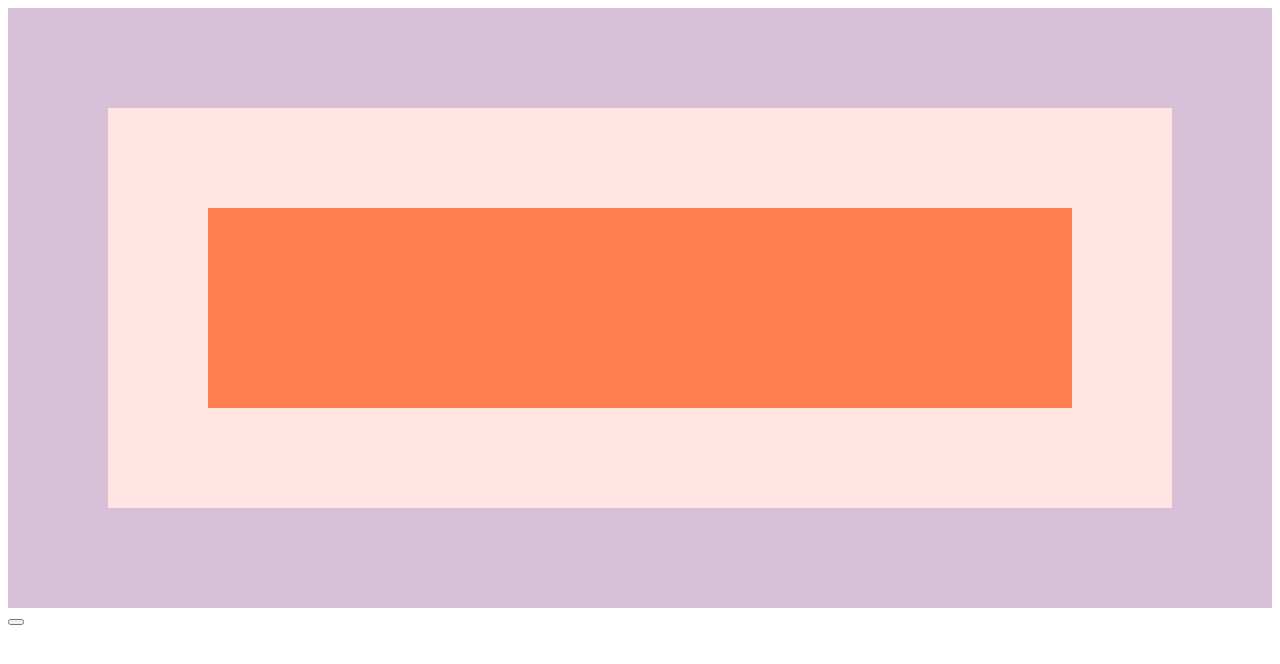
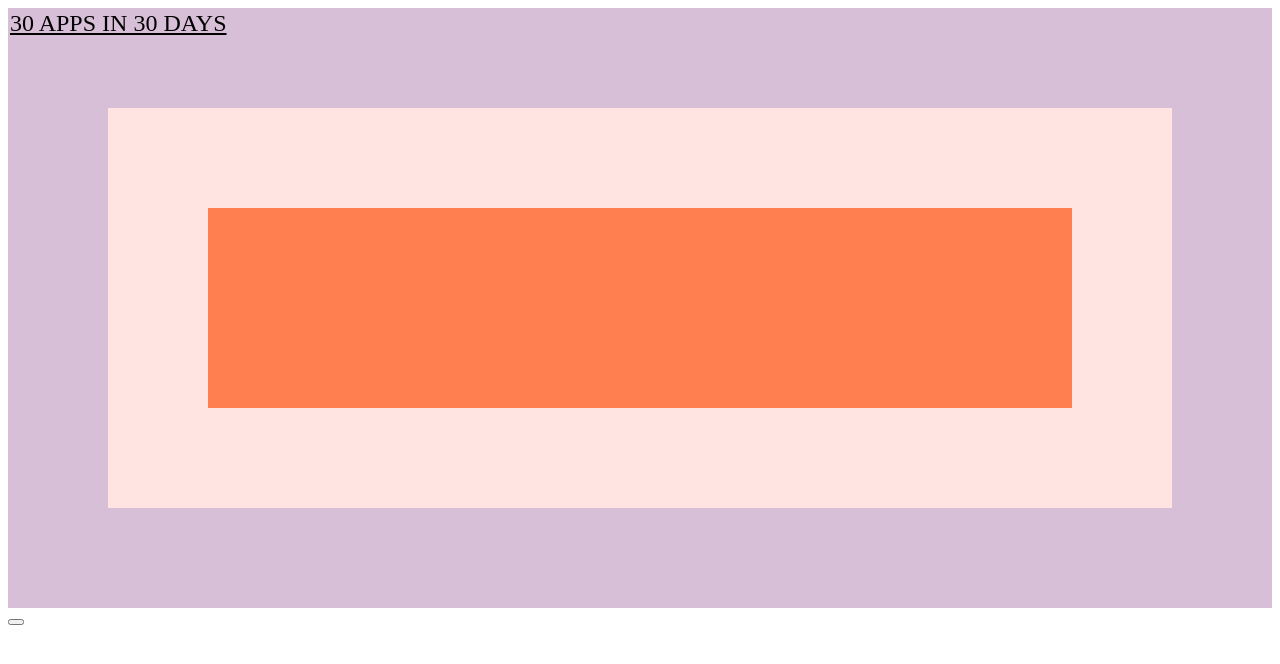
Before and after one commit to Bogdan18b/30days, a plain HTML site: page EventCapturePropagationBubbling/index.html in a window 1280 px wide. Drawn offline with Linux system fonts and the light colour scheme.

Commit message:
Day 25 end

```diff
--- a/EventCapturePropagationBubbling/index.html
+++ b/EventCapturePropagationBubbling/index.html
@@ -8,7 +8,7 @@
 </head>
 
 <body class="bod">
-
+  <a class="home" href="../index.html">30 apps in 30 days</a>
   <div class="one">
     <div class="two">
       <div class="three">
--- a/EventCapturePropagationBubbling/index.js
+++ b/EventCapturePropagationBubbling/index.js
@@ -0,0 +1,11 @@
+const divs = document.querySelectorAll('div');
+
+function logText(e) {
+  // e.stopPropagation();
+  console.log(this.classList.value);
+}
+
+divs.forEach(div => div.addEventListener('click', logText, {
+  capture: false, //default
+  once: true //will make the event run one time and then remove the event listener
+}));
--- a/EventCapturePropagationBubbling/style.css
+++ b/EventCapturePropagationBubbling/style.css
@@ -22,3 +22,12 @@
   .three {
     background: coral;
   }
+  .home {
+    position: absolute;
+    font-size: 1.5rem;
+    top: 0;
+    left: 0;
+    color: black;
+    text-transform: uppercase;
+    padding: 10px;
+    }
```
Also changed, not shown: index.html (+1 -0 lines).
